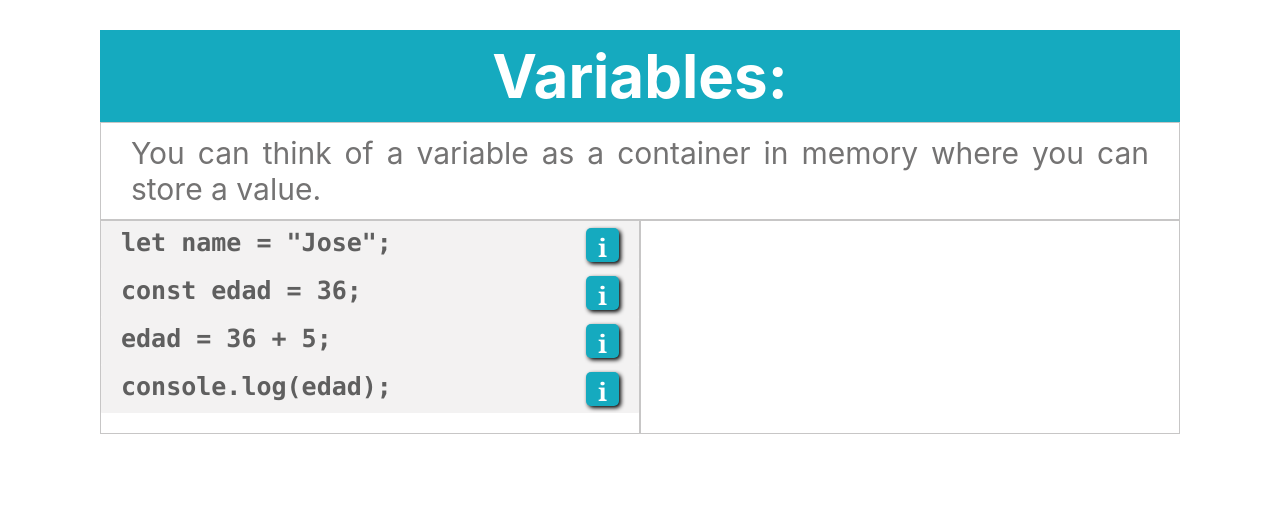
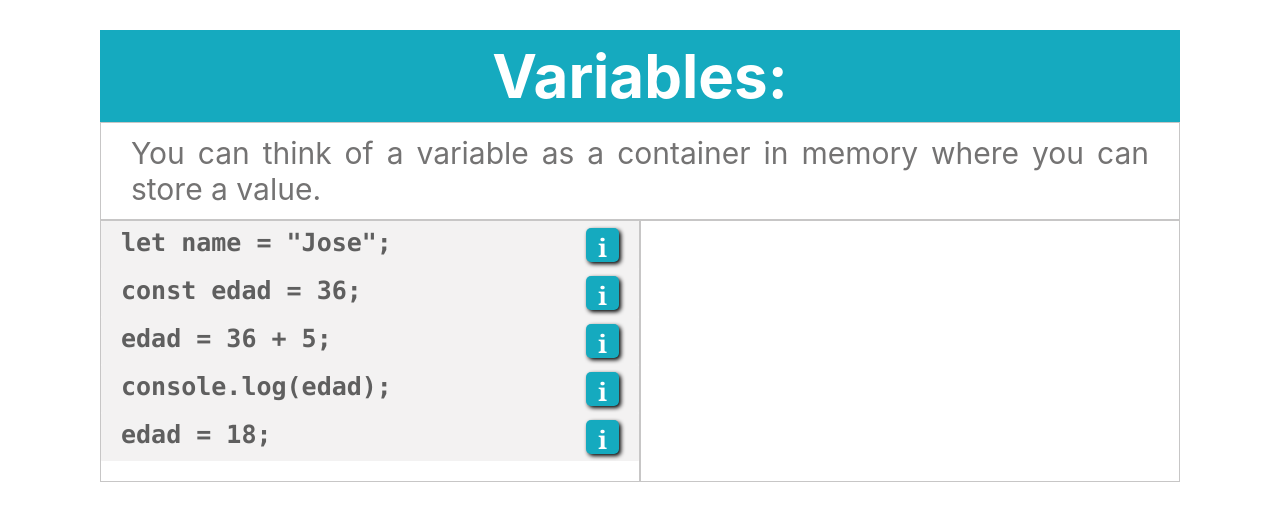
Before and after one commit to alexisshriov/ventall, a React (Create React App) app: page / in a window 1280 px wide. Shown: the top 520 px of the page. Built offline with nearby package versions, Linux system fonts and the light colour scheme.

Commit message:
added code line to example

```diff
--- a/src/components/Page/Page.js
+++ b/src/components/Page/Page.js
@@ -77,6 +77,7 @@ const Page = () => {
             <CodeLine onLineSelect={onLineSelect} index={2} link>{'const edad = 36;'}</CodeLine>
             <CodeLine onLineSelect={onLineSelect} index={3} link>{'edad = 36 + 5;'}</CodeLine>
             <CodeLine onLineSelect={onLineSelect} index={4} link>{'console.log(edad);'}</CodeLine>
+            <CodeLine onLineSelect={onLineSelect} index={4} link>{'edad = 18;'}</CodeLine>
 
             <br />
           </div>
```
